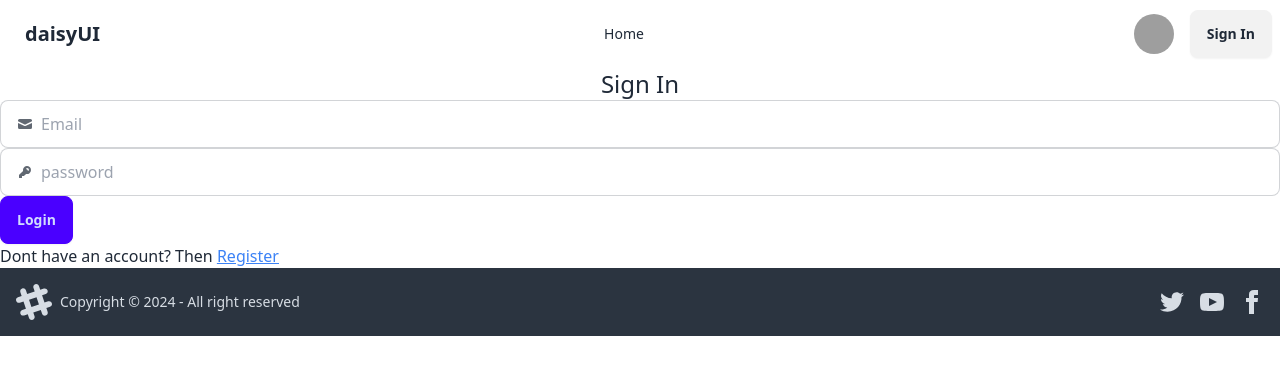
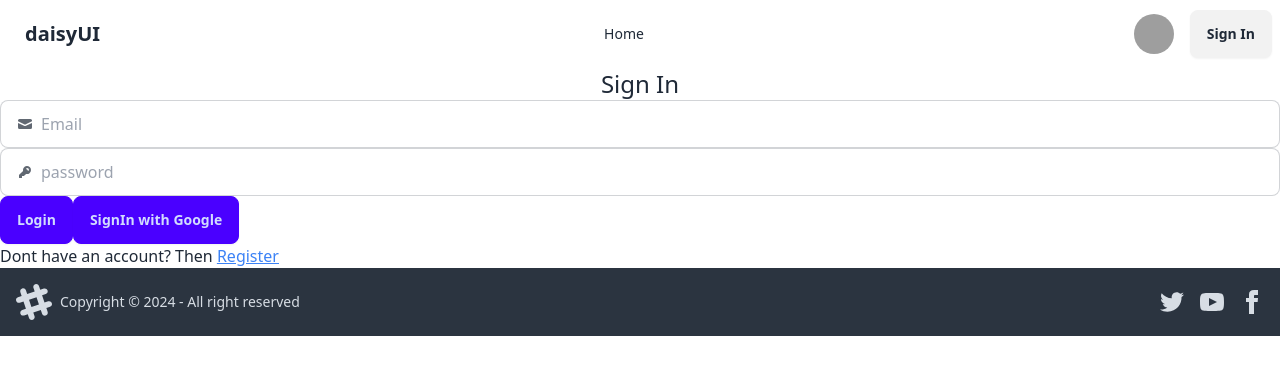
Before and after one commit to Ukasha-hub/cascade-realty, a React (Vite) app: page /signIn in a window 1280 px wide. Shown: the top 374 px of the page. Built offline with nearby package versions, Linux system fonts and the light colour scheme; no server answers; grey boxes are pictures that could not be loaded.

Commit message:
google auth

```diff
--- a/package.json
+++ b/package.json
@@ -16,6 +16,7 @@
     "rc-footer": "^0.6.8",
     "react": "^18.2.0",
     "react-dom": "^18.2.0",
+    "react-helmet": "^6.1.0",
     "react-router-dom": "^6.22.3",
     "sort-by": "^1.2.0",
     "swiper": "^11.1.1"
--- a/src/Home.jsx
+++ b/src/Home.jsx
@@ -1,6 +1,7 @@
 
 // Import Swiper React components
 import { Swiper, SwiperSlide } from 'swiper/react';
+import { Helmet } from 'react-helmet';
 
 // Import Swiper styles
 import 'swiper/css';
@@ -16,6 +17,7 @@ import Cards from './Cards';
 const Home = () => {
     return (
         <div>
+            <Helmet><title>Home</title></Helmet>
             <>
                 <Swiper
                     spaceBetween={30}
--- a/src/SignIn.jsx
+++ b/src/SignIn.jsx
@@ -1,12 +1,20 @@
 import { useContext } from "react";
 import { Link,  useLocation, useNavigate } from "react-router-dom";
 import { AuthContext } from "./AuthProvider";
+import { GoogleAuthProvider, getAuth } from "firebase/auth";
+import app from "./firebase.config";
+
 
 const SignIn = () => {
-
+   const auth = getAuth(app)
    const {signIn}= useContext(AuthContext)
    const location= useLocation()
    const navigate= useNavigate()
+   const googleProvider= new GoogleAuthProvider()
+
+   const handleGoogleSignIn=e=>{
+
+   }
 
     const handleLogin= e=>{
         e.preventDefault();
@@ -43,6 +51,8 @@ const SignIn = () => {
                     <input type="password" required name='password' className="grow" placeholder="password" />
                 </label>
                 <button className="btn btn-primary">Login</button>
+
+                <button className="btn btn-primary" onClick={handleGoogleSignIn}>SignIn with Google</button>
                </form>
 
 
```
Also changed, not shown: 1 other file (tests, documents, lock files or other folders).
